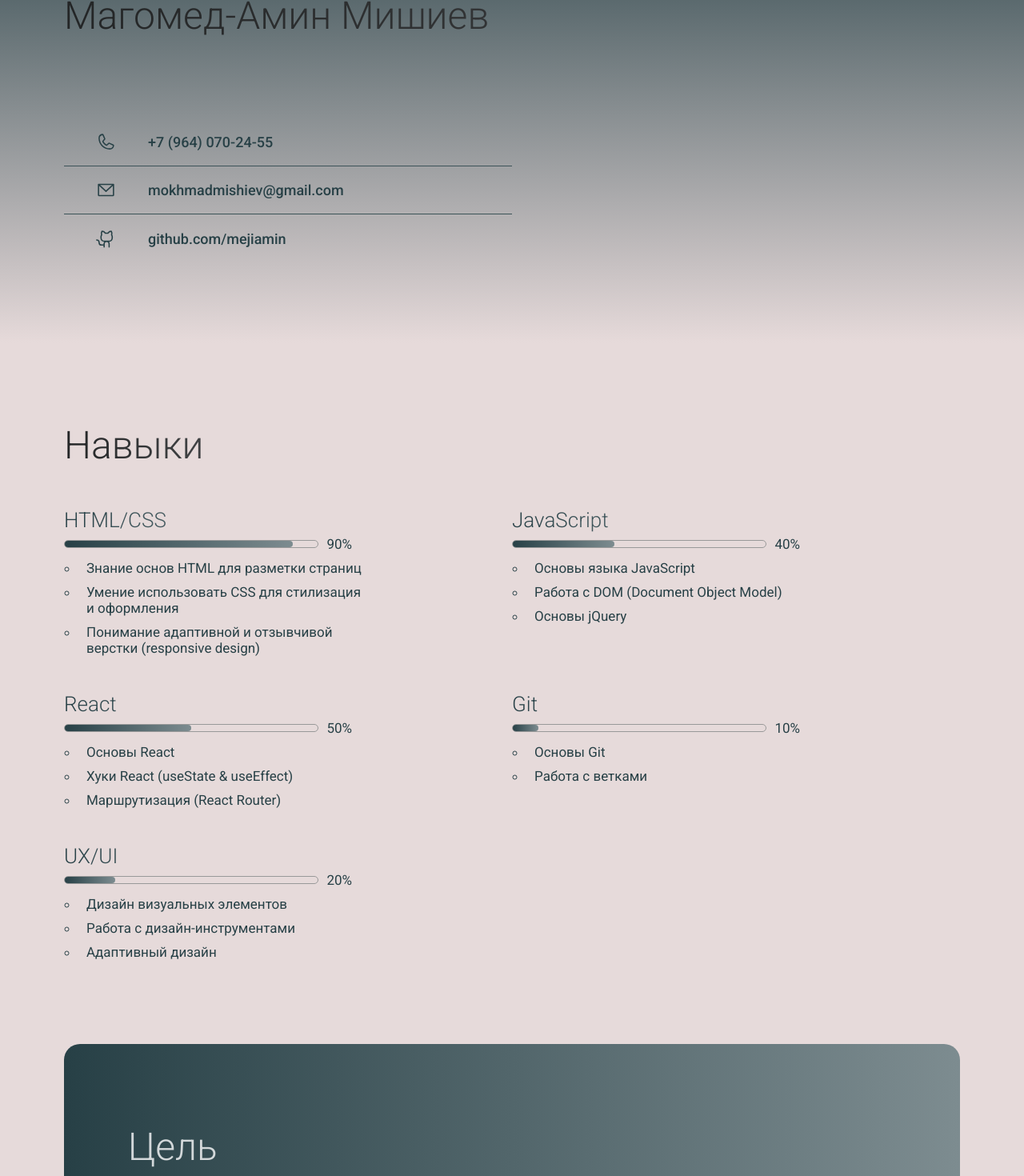
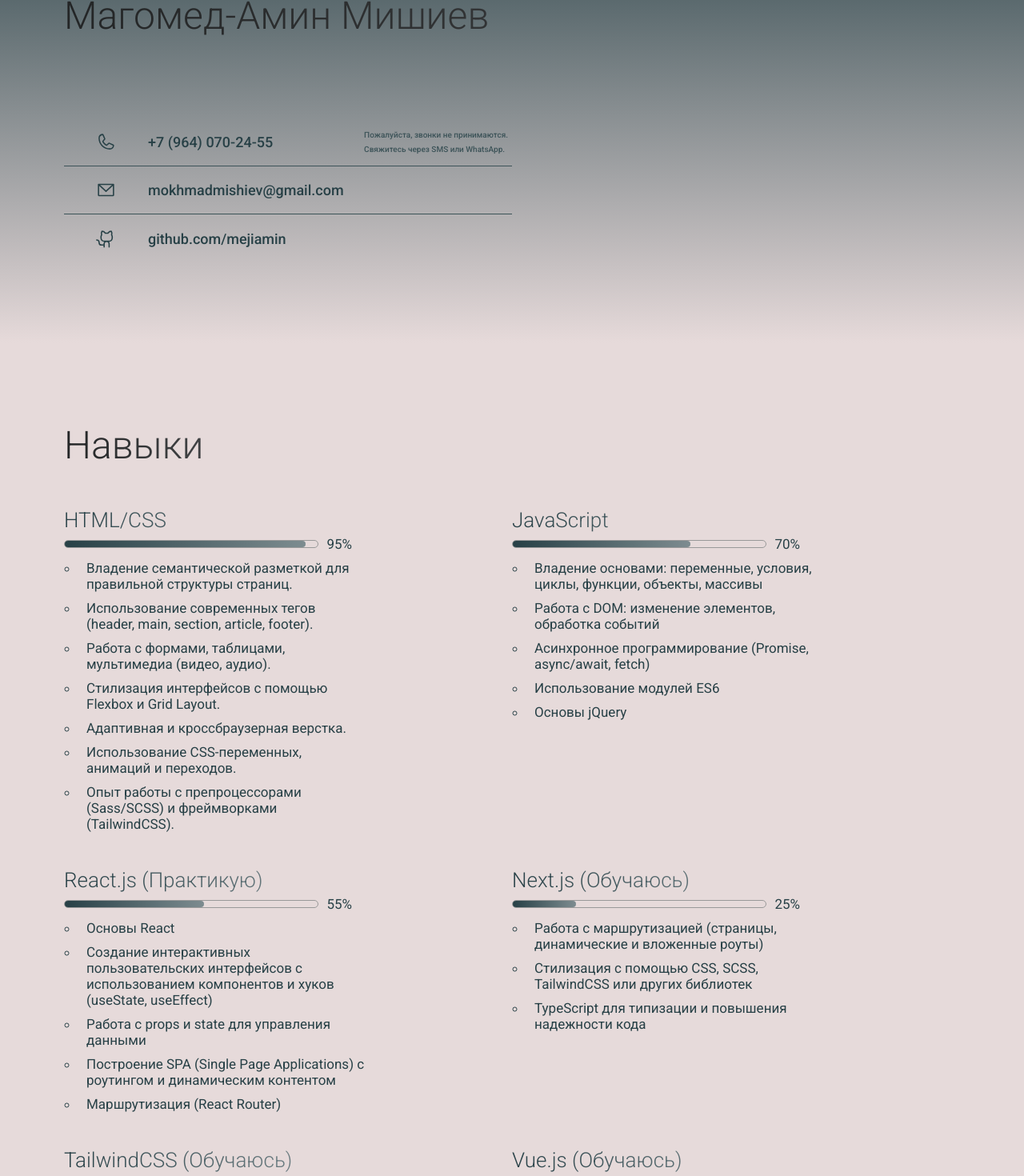
Before and after one commit to mejiamin/meji, a React (Vite) app: page / in a window 1280 px wide. Shown: the part 159-1629 px from the top of the page at 80% size. Built offline with nearby package versions, Linux system fonts and the light colour scheme.

Commit message:
Add something in the skills and navbar

```diff
--- a/src/components/Navbar/Navbar.jsx
+++ b/src/components/Navbar/Navbar.jsx
@@ -34,7 +34,7 @@ const Navbar = () => {
       <div className="container">
 
         <div className="navbar-logo">
-          <a href="/"><img src={logo} alt="logo" /></a>
+          <a href="#"><img src={logo} alt="logo" /></a>
         </div>
 
         <div className="navbar-container">
--- a/src/containers/Contact/Contact.css
+++ b/src/containers/Contact/Contact.css
@@ -42,6 +42,7 @@
     display: flex;
     justify-content: flex-start;
     align-items: center;
+    flex: 2;
     width: 100%;
     height: 100%;
     padding-left: 40px;
@@ -50,6 +51,23 @@
     color: var(--color-text);
     border-bottom: 1px solid var(--color-text-1);
     transition: .2s;
+}
+
+.contact ul li:first-child a span {
+    display: flex;
+    justify-content: flex-end;
+    align-items: center;
+    flex: 1;
+    width: 100%;
+    height: 100%;
+    margin-right: 20px;
+    font-size: 12px;
+    line-height: 20px;
+    color: var(--color-text-1);
+}
+
+.contact ul li:first-child a span:hover {
+    color: var(--color-text-3);
 }
 
 .contact ul li a:hover {
@@ -69,6 +87,14 @@
 .contact ul li img {
     width: 100px;
     border: 1px solid #000;
+}
+
+@media screen and (max-width: 1300px) {
+    .contact ul li:first-child a span {
+        margin-right: 5px;
+        font-size: 10px;
+        line-height: 18px;
+    }
 }
 
 @media screen and (max-width: 900px) {
@@ -104,4 +130,14 @@
         padding-left: 20px;
         font-size: 16px;
     }
+
+    .contact ul li:first-child a span {
+        margin-right: 0;
+        padding-left: 10px;
+        line-height: 14px;
+    }
+
+    .contact ul li:first-child a span br {
+        display: none;
+    }
 }
--- a/src/containers/Contact/Contact.jsx
+++ b/src/containers/Contact/Contact.jsx
@@ -11,7 +11,7 @@ const Contact = () => {
         <h1 className='title gradient__text'>Магомед-Амин Мишиев</h1>
 
         <ul>
-          <li><a href="tel:+79640702455"><PiPhone size={25} /><p>+7 (964) 070-24-55</p></a></li>
+          <li><a href="tel:+79640702455"><PiPhone size={25} /><p>+7 (964) 070-24-55 </p><span>Пожалуйста, звонки не принимаются. <br /> Свяжитесь через SMS или WhatsApp.</span></a></li>
           <li><a href="mailto:mokhmadmishiev@gmail.com"><PiEnvelopeSimple size={25} /><p>mokhmadmishiev@gmail.com</p></a></li>
           <li><a href="https://github.com/mejiamin"><PiGithubLogo size={25} /><p>github.com/mejiamin</p></a></li>
         </ul>
--- a/src/containers/Skills/skillItems.js
+++ b/src/containers/Skills/skillItems.js
@@ -1,27 +1,145 @@
 export const skillItems = [
     {
         title: 'HTML/CSS',
-        items: ['Знание основ HTML для разметки страниц', 'Умение использовать CSS для стилизация и оформления', 'Понимание адаптивной и отзывчивой верстки (responsive design)'],
-        percent: '90',
+        items: [
+            'Владение семантической разметкой для правильной структуры страниц.',
+
+            'Использование современных тегов (header, main, section, article, footer).',
+
+            'Работа с формами, таблицами, мультимедиа (видео, аудио).',
+
+            // 'Оптимизация структуры для SEO и доступности (Accessibility).',
+
+            'Стилизация интерфейсов с помощью Flexbox и Grid Layout.',
+
+            'Адаптивная и кроссбраузерная верстка.',
+
+            'Использование CSS-переменных, анимаций и переходов.',
+
+            'Опыт работы с препроцессорами (Sass/SCSS) и фреймворками (TailwindCSS).',
+        ],
+        percent: '95',
     },
     {
         title: 'JavaScript',
-        items: ['Основы языка JavaScript', 'Работа с DOM (Document Object Model)', 'Основы jQuery'],
-        percent: '40',
+        items: [
+            'Владение основами: переменные, условия, циклы, функции, объекты, массивы',
+
+            'Работа с DOM: изменение элементов, обработка событий',
+
+            'Асинхронное программирование (Promise, async/await, fetch)',
+
+            'Использование модулей ES6',
+
+            // 'Работа с API (REST, JSON)',
+
+            // 'Понимание принципов ООП и функционального программирования',
+
+            'Основы jQuery',
+        ],
+        percent: '70',
     },
     {
-        title: 'React',
-        items: ['Основы React', 'Хуки React (useState & useEffect)', 'Маршрутизация (React Router)'],
-        percent: '50',
+        title: 'React.js (Практикую)',
+        items: [
+            'Основы React',
+
+            'Создание интерактивных пользовательских интерфейсов с использованием компонентов и хуков (useState, useEffect)',
+
+            'Работа с props и state для управления данными',
+
+            'Построение SPA (Single Page Applications) с роутингом и динамическим контентом',
+
+            // 'Оптимизация производительности с помощью React.memo, lazy loading, suspense',
+
+            'Маршрутизация (React Router)',
+        ],
+        percent: '55',
+    },
+    {
+        title: 'Next.js (Обучаюсь)',
+        items: [
+            'Работа с маршрутизацией (страницы, динамические и вложенные роуты)',
+
+            // 'Рендеринг: понимание SSR (Server-Side Rendering), SSG (Static Site Generation) и CSR (Client-Side Rendering)',
+
+            // 'Использование серверных и клиентских компонентов для оптимизации производительности',
+
+            // 'API Routes — создание серверной логики прямо внутри приложения',
+
+            // 'Интеграция с базами данных и API для работы с данными',
+
+            'Стилизация с помощью CSS, SCSS, TailwindCSS или других библиотек',
+
+            // 'Оптимизация изображений и шрифтов для скорости загрузки',
+
+            // 'Деплой и настройка проекта (например, на Vercel, Docker)',
+
+            'TypeScript для типизации и повышения надежности кода',
+
+            // 'Аутентификация и авторизация (Auth.js, Better Auth и др.)',
+
+            // 'SEO и метаданные для продвижения сайтов',
+        ],
+        percent: '25',
+    },
+    {
+        title: 'TailwindCSS (Обучаюсь)',
+        items: [
+            'Быстрая и современная стилизация интерфейсов с помощью утилитарных классов',
+
+            'Создание адаптивного дизайна без написания большого количества CSS',
+
+            // 'Использование анимаций, темизации и кастомных стилей через Tailwind',
+
+            'Опыт интеграции с React и Next.js',
+        ],
+        percent: '55',
+    },
+    {
+        title: 'Vue.js (Обучаюсь)',
+        items: [
+            'Создание реактивных пользовательских интерфейсов с помощью компонентов',
+
+            'Использование директив (v-if, v-for, v-model) для динамического отображения данных',
+
+            'Работа с состоянием компонентов и управлением данными через props, data и events',
+
+            'Понимание компьютед свойств (computed) и наблюдателей (watch) для оптимизации логики приложения',
+
+            // 'Интеграция с внешними API и управление асинхронными запросами',
+
+            // 'Использование Vue Router для организации маршрутизации SPA',
+
+            // 'Работа с Vuex или Pinia для централизованного управления состоянием приложения',
+
+            // 'Создание адаптивного и современного интерфейса с CSS, TailwindCSS или Vuetify',
+        ],
+        percent: '20',
     },
     {
         title: 'Git',
-        items: ['Основы Git', 'Работа с ветками'],
-        percent: '10',
+        items: [
+            'Управление версиями кода: commit, push, pull, merge, branch',
+
+            'Работа с удаленными репозиториями (GitHub, GitLab)',
+
+            'Разрешение конфликтов и поддержка командной работы над проектами',
+
+            // 'Использование ветвления и pull request для организации процесса разработки',
+        ],
+        percent: '35',
     },
-    {
-        title: 'UX/UI',
-        items: ['Дизайн визуальных элементов', 'Работа с дизайн-инструментами', 'Адаптивный дизайн'],
-        percent: '20',
-    },
+
+    // {
+    //     title: 'UX/UI',
+    //     items: [
+    //         'Дизайн визуальных элементов',
+
+    //         'Работа с дизайн-инструментами',
+
+    //         'Адаптивный дизайн',
+    //     ],
+    //     percent: '20',
+    // },
 ]
```
